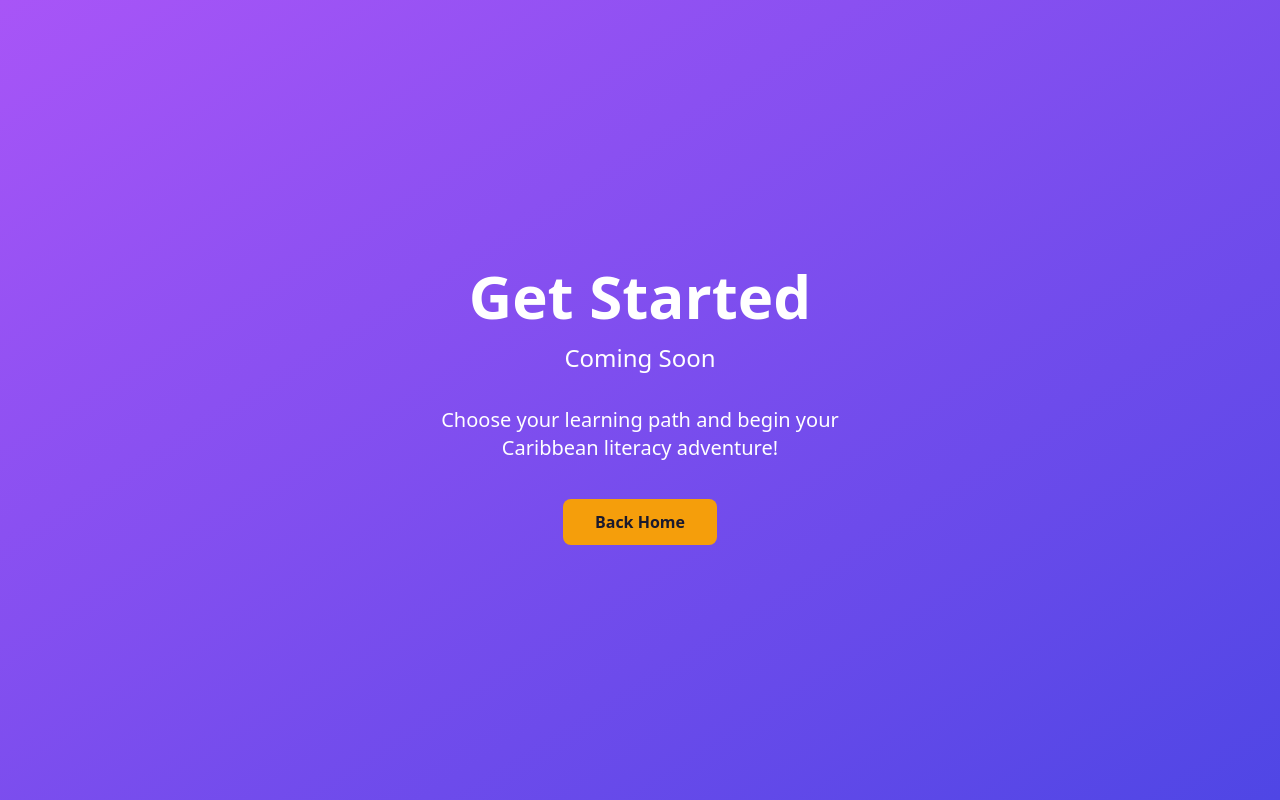
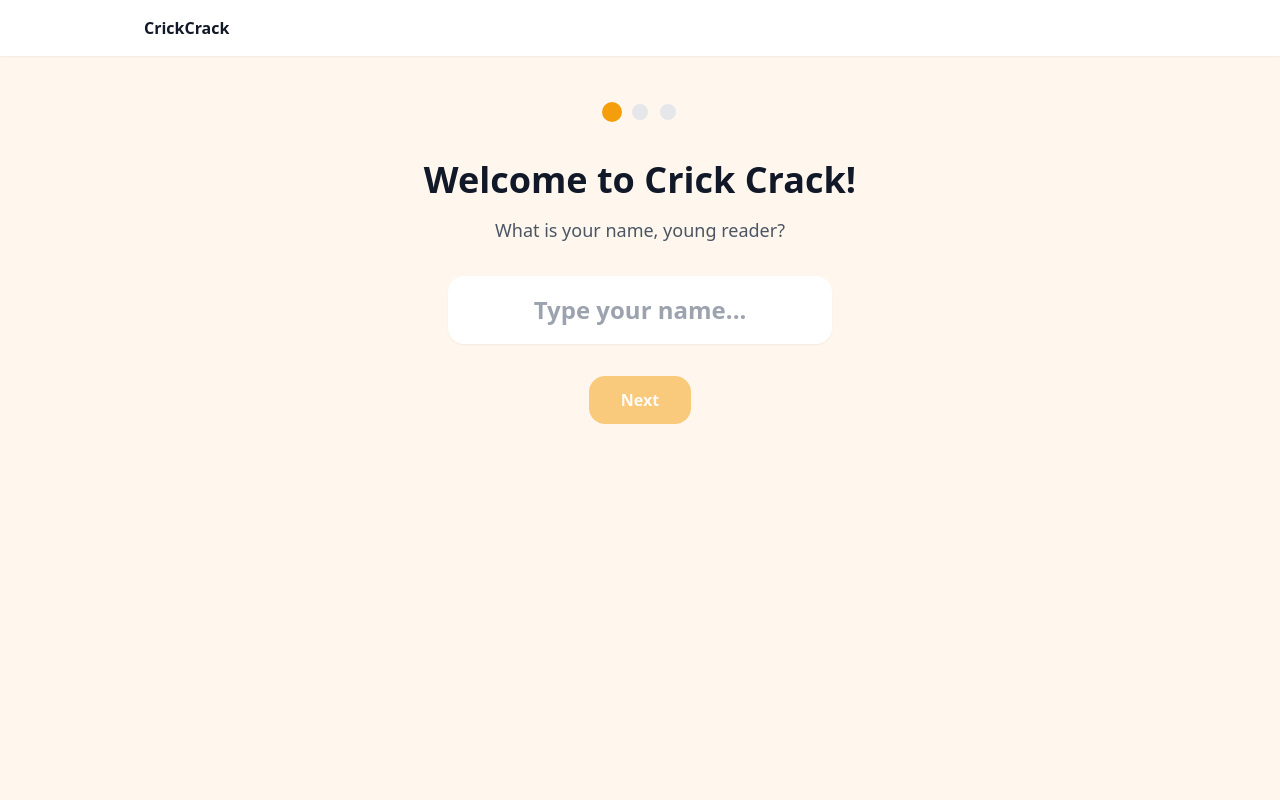
Before and after one commit to Rj952/crick-crack-app, a Next.js app: page /onboarding in a window 1280 px wide. Built offline with nearby package versions, Linux system fonts and the light colour scheme.

Commit message:
Update page.tsx

```diff
--- a/src/app/onboarding/page.tsx
+++ b/src/app/onboarding/page.tsx
@@ -1,13 +1,50 @@
-import Link from 'next/link';
+"use client";
+import { useState } from "react";
+import { useRouter } from "next/navigation";
+import Link from "next/link";
+const avatars = ["Palm","Bird","Fish","Flower","Lizard","Spider","Turtle","Wave","Sun","Mango"];
+const ages = [
+  { id: "little", label: "Little Sprouts", range: "Ages 3-5", desc: "Just starting to learn letters and sounds" },
+  { id: "growing", label: "Growing Readers", range: "Ages 6-8", desc: "Learning to read words and sentences" },
+  { id: "confident", label: "Confident Readers", range: "Ages 9-12", desc: "Reading stories and building vocabulary" },
+  { id: "advanced", label: "Advanced Readers", range: "Ages 13+", desc: "Complex stories with critical thinking" },
+];
 export default function OnboardingPage() {
+  const router = useRouter();
+  const [step, setStep] = useState(0);
+  const [name, setName] = useState("");
+  const [avatar, setAvatar] = useState("Palm");
+  const [age, setAge] = useState("");
   return (
-      <div className="min-h-screen bg-gradient-to-br from-purple-500 to-indigo-600 flex items-center justify-center">
-            <div className="text-center">
-                    <h1 className="text-6xl font-bold text-white mb-4">Get Started</h1>
-                            <p className="text-2xl text-white mb-8">Coming Soon</p>
-                                    <p className="text-xl text-white mb-12 max-w-md">Choose your learning path and begin your Caribbean literacy adventure!</p>
-                                            <Link href="/" className="bg-amber-500 text-brand-night px-8 py-3 rounded-lg font-bold hover:bg-amber-600">Back Home</Link>
-                                                  </div>
-                                                      </div>
-                                                        );
-                                                        }
+    <div className="min-h-screen bg-orange-50">
+      <nav className="bg-white shadow-sm"><div className="max-w-5xl mx-auto px-4 flex items-center justify-between h-14"><Link href="/" className="font-bold text-gray-900">CrickCrack</Link></div></nav>
+      <div className="max-w-lg mx-auto px-4 py-12">
+        <div className="flex justify-center gap-3 mb-10">{[0,1,2].map(s => (<div key={s} className={`w-4 h-4 rounded-full ${s === step ? "bg-amber-500 scale-125" : s < step ? "bg-teal-500" : "bg-gray-200"}`} />))}</div>
+        {step === 0 && (
+          <div className="text-center">
+            <h1 className="font-bold text-4xl text-gray-900 mb-4">Welcome to Crick Crack!</h1>
+            <p className="text-gray-600 text-lg mb-8">What is your name, young reader?</p>
+            <input type="text" value={name} onChange={e => setName(e.target.value)} placeholder="Type your name..." className="w-full max-w-sm mx-auto block text-center text-2xl font-bold bg-white rounded-2xl px-6 py-4 shadow-sm border-2 border-transparent focus:border-amber-500 focus:outline-none" />
+            <button onClick={() => name.trim() && setStep(1)} disabled={!name.trim()} className={`mt-8 bg-amber-500 text-white font-bold px-8 py-3 rounded-2xl ${!name.trim() ? "opacity-50" : "hover:bg-amber-600"}`}>Next</button>
+          </div>
+        )}
+        {step === 1 && (
+          <div className="text-center">
+            <h1 className="font-bold text-3xl text-gray-900 mb-2">Hi, {name}!</h1>
+            <p className="text-gray-600 text-lg mb-6">Pick an avatar:</p>
+            <div className="grid grid-cols-5 gap-3 max-w-xs mx-auto mb-8">{avatars.map(a => (<button key={a} onClick={() => setAvatar(a)} className={`text-sm font-bold p-3 rounded-2xl transition ${avatar === a ? "bg-teal-600 text-white shadow-lg scale-110" : "bg-white hover:bg-orange-100"}`}>{a}</button>))}</div>
+            <div className="flex gap-4 justify-center"><button onClick={() => setStep(0)} className="text-teal-700 font-semibold">Back</button><button onClick={() => setStep(2)} className="bg-amber-500 text-white font-bold px-8 py-3 rounded-2xl">Next</button></div>
+          </div>
+        )}
+        {step === 2 && (
+          <div className="text-center">
+            <h1 className="font-bold text-3xl text-gray-900 mb-2">Almost there, {name}!</h1>
+            <p className="text-gray-600 text-lg mb-6">Which group fits you best?</p>
+            <div className="grid grid-cols-1 sm:grid-cols-2 gap-3 mb-8">{ages.map(a => (<button key={a.id} onClick={() => setAge(a.id)} className={`p-4 rounded-2xl text-left transition ${age === a.id ? "bg-teal-600 text-white shadow-lg" : "bg-white hover:shadow-md"}`}><h3 className={`font-bold ${age === a.id ? "text-white" : "text-gray-900"}`}>{a.label}</h3><span className={`text-sm font-bold ${age === a.id ? "text-teal-100" : "text-amber-500"}`}>{a.range}</span><p className={`text-sm mt-1 ${age === a.id ? "text-teal-100" : "text-gray-500"}`}>{a.desc}</p></button>))}</div>
+            <div className="flex gap-4 justify-center"><button onClick={() => setStep(1)} className="text-teal-700 font-semibold">Back</button><button onClick={() => age && router.push("/stories")} disabled={!age} className={`bg-amber-500 text-white font-bold px-8 py-3 rounded-2xl ${!age ? "opacity-50" : "hover:bg-amber-600"}`}>Start Reading!</button></div>
+          </div>
+        )}
+      </div>
+    </div>
+  );
+}
```
